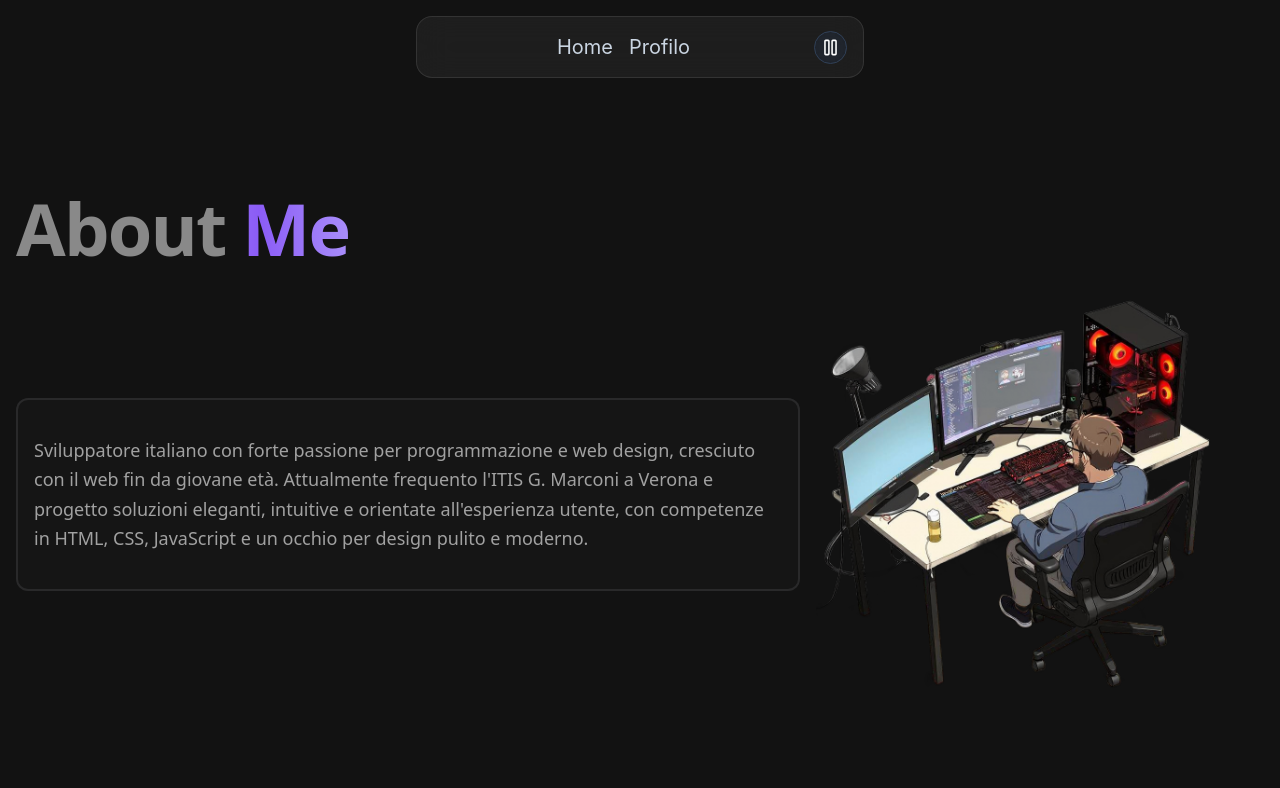
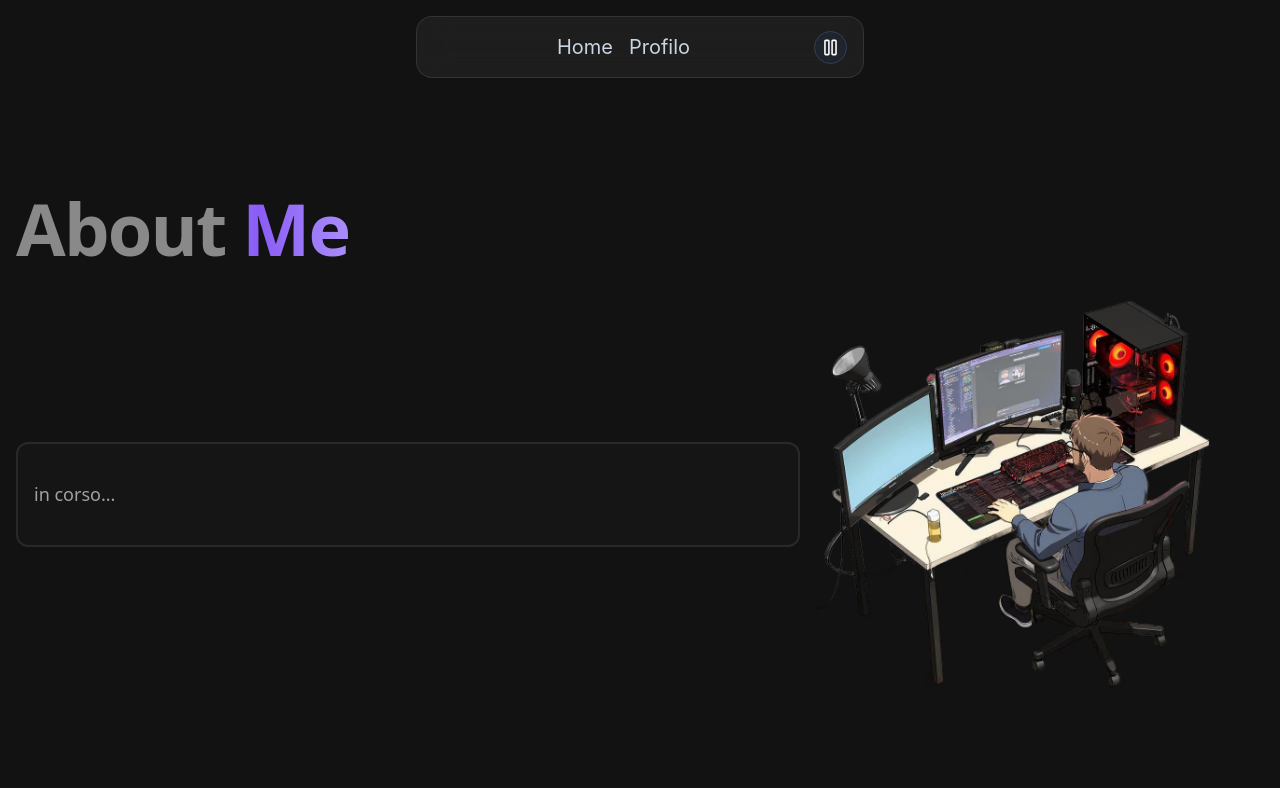
Before and after one commit to UmbertoCarbone/portfolio, a React (Vite) app in the folder frontend/: page /Profilo in a window 1280 px wide. Shown: the top 788 px of the page. Built offline with nearby package versions, Linux system fonts and the light colour scheme.

Commit message:
add aboutme

```diff
--- a/frontend/src/components/Section_AboutMe.tsx
+++ b/frontend/src/components/Section_AboutMe.tsx
@@ -1,11 +1,7 @@
 export default function Section_AboutMe() {
   const About = (
     <p className="leading-relaxed py-6 text-white/60">
-      Sviluppatore italiano con forte passione per programmazione e web design,
-      cresciuto con il web fin da giovane età. Attualmente frequento l'ITIS G.
-      Marconi a Verona e progetto soluzioni eleganti, intuitive e orientate
-      all'esperienza utente, con competenze in HTML, CSS, JavaScript e un occhio
-      per design pulito e moderno.
+      in corso...
     </p>
   );
 
```
